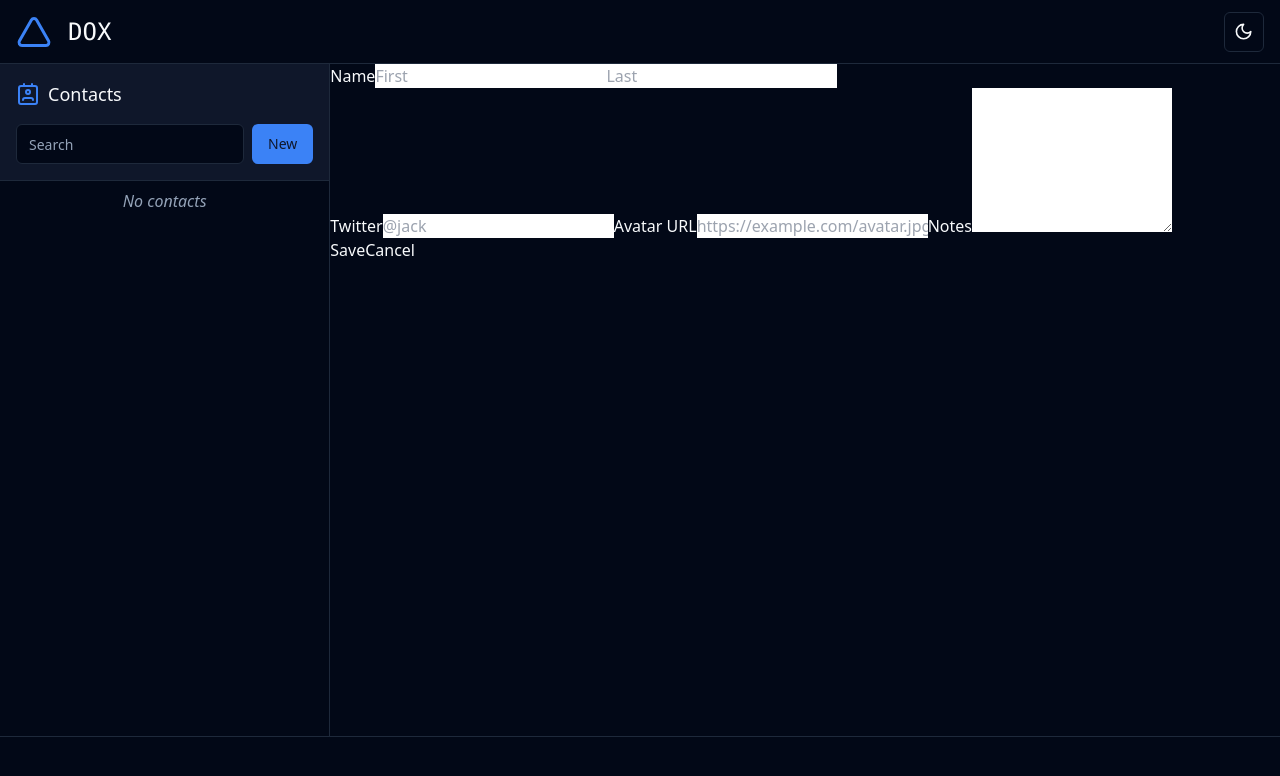
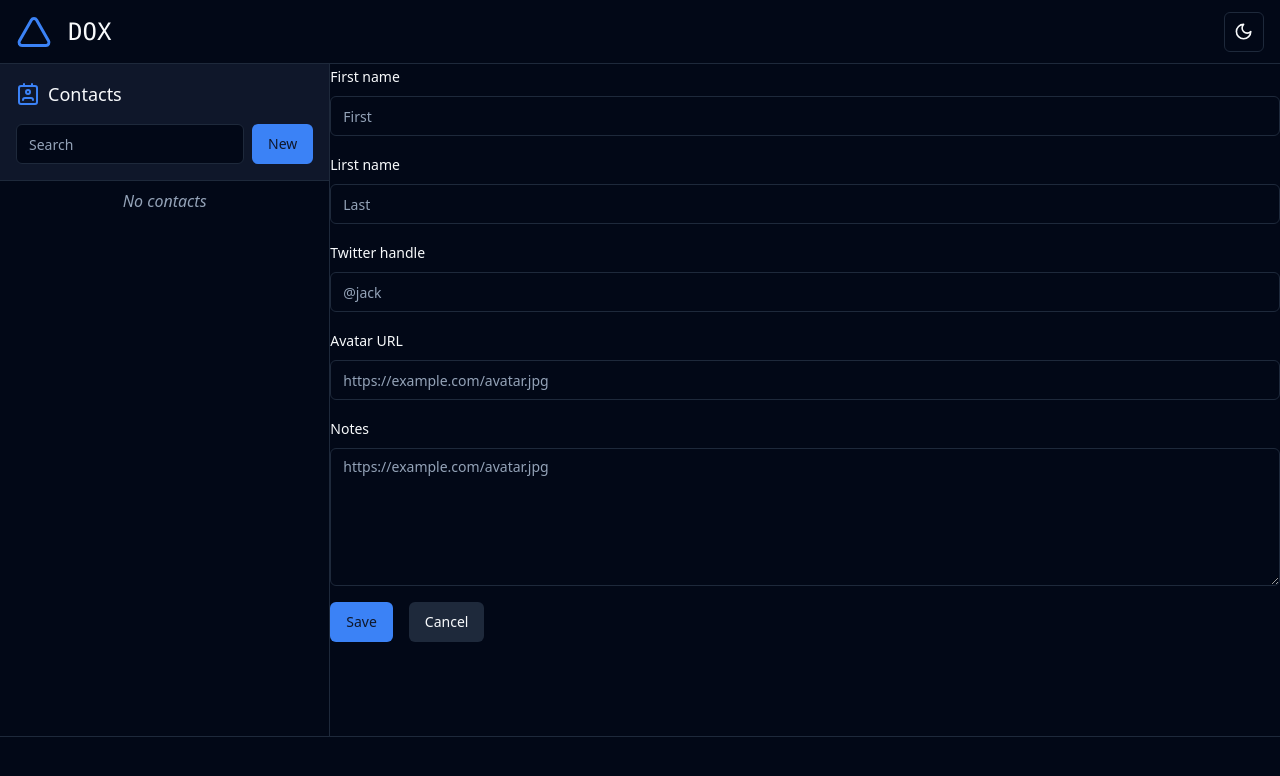
Before and after one commit to deepakkadarivel/contacts, a React (Vite) app: page /contacts/1/edit in a window 1280 px wide. Shown: the top 776 px of the page. Built offline with nearby package versions, Linux system fonts and the light colour scheme.

Commit message:
Form refactored with UI components

```diff
--- a/package.json
+++ b/package.json
@@ -13,6 +13,7 @@
     "@radix-ui/react-avatar": "^1.0.4",
     "@radix-ui/react-dialog": "^1.0.4",
     "@radix-ui/react-dropdown-menu": "^2.0.6",
+    "@radix-ui/react-label": "^2.0.2",
     "@radix-ui/react-scroll-area": "^1.0.5",
     "@radix-ui/react-separator": "^1.0.3",
     "@radix-ui/react-slot": "^1.0.2",
--- a/src/components/ui/input.tsx
+++ b/src/components/ui/input.tsx
@@ -1,25 +1,37 @@
-import * as React from "react"
+import * as React from "react";
 
-import { cn } from "@/lib/utils"
+import { cn } from "@/lib/utils";
+import { Label } from "./label";
 
-export interface InputProps
-  extends React.InputHTMLAttributes<HTMLInputElement> {}
+export type InputProps = React.InputHTMLAttributes<HTMLInputElement>;
 
-const Input = React.forwardRef<HTMLInputElement, InputProps>(
-  ({ className, type, ...props }, ref) => {
-    return (
+const Input = React.forwardRef<
+  HTMLInputElement,
+  InputProps & {
+    name: string;
+    type?: string;
+    className?: string;
+    label?: string;
+  }
+>(({ className, type = "text", name, label, ...props }, ref) => {
+  return (
+    <div className="space-y-2">
+      {label && <Label htmlFor={name}>{label}</Label>}
       <input
+        id={name}
+        name={name}
         type={type}
+        aria-label={label ?? name}
         className={cn(
-          "flex h-10 w-full rounded-md border border-input bg-background px-3 py-2 text-sm ring-offset-background file:border-0 file:bg-transparent file:text-sm file:font-medium placeholder:text-muted-foreground focus-visible:outline-none focus-visible:ring-2 focus-visible:ring-ring focus-visible:ring-offset-2 disabled:cursor-not-allowed disabled:opacity-50",
+          "flex h-10 w-full rounded-md border border-input bg-background px-3 py-1 text-sm ring-offset-background file:border-0 file:bg-transparent file:text-sm file:font-medium placeholder:text-muted-foreground focus-visible:outline-none focus-visible:ring-2 focus-visible:ring-ring focus-visible:ring-offset-2 disabled:cursor-not-allowed disabled:opacity-50",
           className
         )}
         ref={ref}
         {...props}
       />
-    )
-  }
-)
-Input.displayName = "Input"
+    </div>
+  );
+});
+Input.displayName = "Input";
 
-export { Input }
+export { Input };
--- /dev/null
+++ b/src/components/ui/label.tsx
@@ -0,0 +1,26 @@
+"use client"
+
+import * as React from "react"
+import * as LabelPrimitive from "@radix-ui/react-label"
+import { cva, type VariantProps } from "class-variance-authority"
+
+import { cn } from "@/lib/utils"
+
+const labelVariants = cva(
+  "text-sm font-medium leading-none peer-disabled:cursor-not-allowed peer-disabled:opacity-70"
+)
+
+const Label = React.forwardRef<
+  React.ElementRef<typeof LabelPrimitive.Root>,
+  React.ComponentPropsWithoutRef<typeof LabelPrimitive.Root> &
+    VariantProps<typeof labelVariants>
+>(({ className, ...props }, ref) => (
+  <LabelPrimitive.Root
+    ref={ref}
+    className={cn(labelVariants(), className)}
+    {...props}
+  />
+))
+Label.displayName = LabelPrimitive.Root.displayName
+
+export { Label }
--- /dev/null
+++ b/src/components/ui/textarea.tsx
@@ -0,0 +1,35 @@
+import * as React from "react";
+
+import { cn } from "@/lib/utils";
+import { Label } from "./label";
+
+export type TextareaProps = React.TextareaHTMLAttributes<HTMLTextAreaElement>;
+
+const Textarea = React.forwardRef<
+  HTMLTextAreaElement,
+  TextareaProps & {
+    name: string;
+    className?: string;
+    label?: string;
+  }
+>(({ className, label, name, ...props }, ref) => {
+  return (
+    <div className="space-y-2">
+      {label && <Label htmlFor={name}>{label}</Label>}
+      <textarea
+        id={name}
+        name={name}
+        aria-label={label ?? name}
+        className={cn(
+          "flex min-h-[80px] w-full rounded-md border border-input bg-background px-3 py-2 text-sm ring-offset-background placeholder:text-muted-foreground focus-visible:outline-none focus-visible:ring-2 focus-visible:ring-ring focus-visible:ring-offset-2 disabled:cursor-not-allowed disabled:opacity-50",
+          className
+        )}
+        ref={ref}
+        {...props}
+      />
+    </div>
+  );
+});
+Textarea.displayName = "Textarea";
+
+export { Textarea };
--- a/src/pages/contacts/components/ContactEditForm.tsx
+++ b/src/pages/contacts/components/ContactEditForm.tsx
@@ -1,56 +1,56 @@
 import { Form, useLoaderData } from "react-router-dom";
 import { ContactLoaderData } from "../type";
+import { Input } from "@/components/ui/input";
+import { Textarea } from "@/components/ui/textarea";
+import { Button } from "@/components/ui/button";
 
 export default function ContactEditForm() {
   const data = useLoaderData() as ContactLoaderData;
   const contact = data?.contact;
 
   return (
-    <Form method="post" id="contact-form">
-      <p>
-        <span>Name</span>
-        <input
+    <Form method="post" id="contact-form" className="space-y-4">
+      <Input
+        name="first"
         placeholder="First"
-          aria-label="First name"
-          type="text"
-          name="first"
+        label="First name"
         defaultValue={contact?.first}
       />
-        <input
+      <Input
+        name="last"
         placeholder="Last"
-          aria-label="Last name"
-          type="text"
-          name="last"
+        label="Lirst name"
         defaultValue={contact?.last}
       />
-      </p>
-      <label>
-        <span>Twitter</span>
-        <input
-          type="text"
+
+      <Input
         name="twitter"
         placeholder="@jack"
+        label="Twitter handle"
         defaultValue={contact?.twitter}
       />
-      </label>
-      <label>
-        <span>Avatar URL</span>
-        <input
+
+      <Input
+        name="avatar"
         placeholder="https://example.com/avatar.jpg"
-          aria-label="Avatar URL"
-          type="text"
-          name="avatar"
+        label="Avatar URL"
         defaultValue={contact?.avatar}
       />
-      </label>
-      <label>
-        <span>Notes</span>
-        <textarea name="notes" defaultValue={contact?.notes} rows={6} />
-      </label>
-      <p>
-        <button type="submit">Save</button>
-        <button type="button">Cancel</button>
-      </p>
+
+      <Textarea
+        name="notes"
+        placeholder="https://example.com/avatar.jpg"
+        label="Notes"
+        defaultValue={contact?.notes}
+        rows={6}
+      />
+
+      <div className="space-x-4">
+        <Button type="submit">Save</Button>
+        <Button type="button" variant="secondary">
+          Cancel
+        </Button>
+      </div>
     </Form>
   );
 }
```
Also changed, not shown: 1 other file (tests, documents, lock files or other folders). Lines whose indentation alone changed are shown as unchanged.
